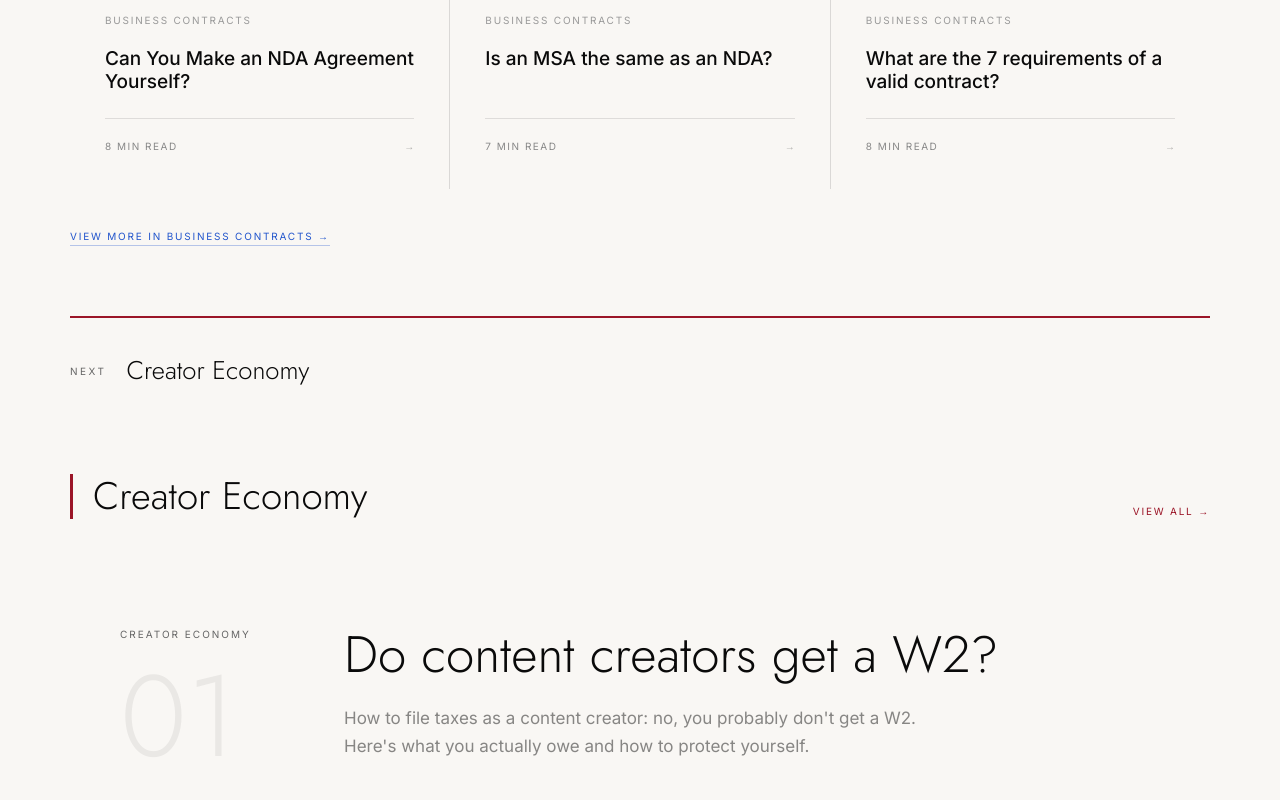
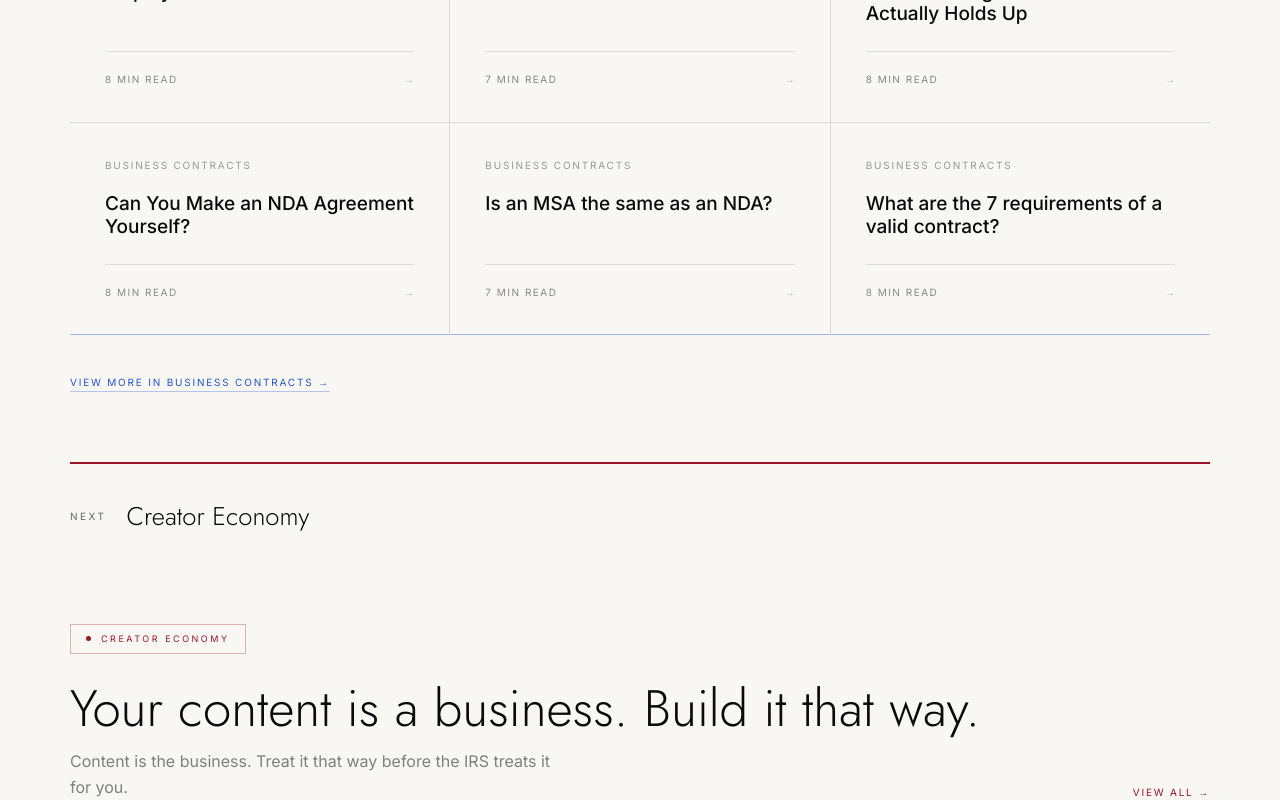
Before and after one commit to jonrosenfield/delinaesq, a Next.js app in the folder delina-esq/: page /business-law-library in a window 1280 px wide. Shown: the part 1700-2500 px from the top of the page. Built offline with nearby package versions, Linux system fonts and the light colour scheme.

Commit message:
library homepage update and library update

```diff
--- a/delina-esq/src/app/business-law-library/LibraryClient.tsx
+++ b/delina-esq/src/app/business-law-library/LibraryClient.tsx
@@ -1,6 +1,7 @@
 'use client'
 
 import { useState, useMemo, useRef } from 'react'
+import { useSearchParams } from 'next/navigation'
 import Link from 'next/link'
 
 export interface PostMeta {
@@ -11,6 +12,34 @@ export interface PostMeta {
   date: string
   readTime: string
   tags: string[]
+}
+
+const CATEGORY_HEADLINE: Record<string, string> = {
+  'Business Contracts':         'Read it before you sign it.',
+  'Creator Economy':            'Your content is a business. Build it that way.',
+  'Tax Strategy':               'Your tax exposure is a choice.',
+  'LLC & Entity':               'Formation is just the beginning.',
+  'Prenuptial Agreements':      'The conversation that protects everything else.',
+  'Postnuptial Agreements':     "It's not too late to get it in writing.",
+  'Nonprofit':                  'Purpose needs structure to survive.',
+  'S-Corp Strategy':            'The election that changes everything.',
+  'Startup & Founder Advisory': 'Build the company like you plan to keep it.',
+  'E-Commerce Law':             'Digital shelves. Real legal exposure.',
+  'Trademark':                  'Your name is worth protecting.',
+}
+
+const CATEGORY_DESCRIPTION: Record<string, string> = {
+  'Business Contracts':         'The contract you sign in a hurry is the one you spend two years trying to get out of.',
+  'Creator Economy':            'Content is the business. Treat it that way before the IRS treats it for you.',
+  'Tax Strategy':               'Understanding your tax exposure is the highest-leverage move you can make at your income level.',
+  'LLC & Entity':               'Formation is the beginning of the plan. What you do after filing is the actual plan.',
+  'Prenuptial Agreements':      'Having the conversation once, clearly, costs less than having it through attorneys later.',
+  'Postnuptial Agreements':     'Circumstances change. Your agreements should keep pace.',
+  'Nonprofit':                  'A mission without legal structure is just an intention.',
+  'S-Corp Strategy':            'The right election at the right time can change your tax picture permanently.',
+  'Startup & Founder Advisory': 'The decisions you make before you raise money are the ones you live with longest.',
+  'E-Commerce Law':             'Selling online is still selling. The obligations are the same.',
+  'Trademark':                  'Your brand is an asset. Protect it like one.',
 }
 
 const CATEGORY_COLOR: Record<string, string> = {
@@ -105,19 +134,30 @@ function EditorialView({ posts, categories, onCategoryClick }: {
         return (
           <div key={section.cat} className="pt-16 pb-2">
             {/* Section heading */}
-            <div className="flex items-end justify-between mb-8">
-              <div className="flex items-center gap-4">
-                <div className="w-[3px] h-9 flex-shrink-0" style={{ backgroundColor: section.color }} />
+            <div className="flex flex-col md:flex-row md:items-end md:justify-between gap-6 mb-10">
+              <div>
+                {/* Category pill */}
+                <div className="inline-flex items-center gap-2 border px-3 py-1.5 mb-6" style={{ borderColor: `${section.color}50` }}>
+                  <span className="w-1 h-1 rounded-full flex-shrink-0" style={{ backgroundColor: section.color }} />
+                  <span className="font-mono text-[9px] uppercase tracking-[0.28em]" style={{ color: section.color }}>
+                    {section.cat}
+                  </span>
+                </div>
                 <h2
-                  className="font-display font-light text-ink leading-none"
-                  style={{ fontSize: 'clamp(1.6rem, 3vw, 2.6rem)' }}
+                  className="font-display font-light text-ink leading-[0.95]"
+                  style={{ fontSize: 'clamp(2rem, 4vw, 3.2rem)' }}
                 >
-                  {section.cat}
+                  {CATEGORY_HEADLINE[section.cat] ?? section.cat}
                 </h2>
+                {CATEGORY_DESCRIPTION[section.cat] && (
+                  <p className="font-sans text-[16px] text-ink/50 mt-3 max-w-[480px] leading-relaxed">
+                    {CATEGORY_DESCRIPTION[section.cat]}
+                  </p>
+                )}
               </div>
               <button
                 onClick={() => onCategoryClick(section.cat)}
-                className="font-mono text-[10px] uppercase tracking-[0.18em] transition-colors hidden md:block"
+                className="font-mono text-[10px] uppercase tracking-[0.18em] transition-colors flex-shrink-0"
                 style={{ color: section.color }}
               >
                 View all →
@@ -308,8 +348,11 @@ function CategoryNavItem({
 
 /* ── MAIN ────────────────────────────────────────────────────── */
 export function LibraryClient({ posts }: { posts: PostMeta[] }) {
+  const searchParams = useSearchParams()
+  const initialCategory = searchParams.get('category') ?? 'All'
+
   const [query, setQuery] = useState('')
-  const [activeCategory, setActiveCategory] = useState('All')
+  const [activeCategory, setActiveCategory] = useState(initialCategory)
   const [hoveredCategory, setHoveredCategory] = useState<string | null>(null)
   const [searchFocused, setSearchFocused] = useState(false)
   const gridRef = useRef<HTMLDivElement>(null)
--- a/delina-esq/src/app/business-law-library/page.tsx
+++ b/delina-esq/src/app/business-law-library/page.tsx
@@ -1,3 +1,4 @@
+import { Suspense } from 'react'
 import { Navbar } from '@/components/layout/Navbar'
 import { Footer } from '@/components/layout/Footer'
 import { POSTS } from '@/data/posts'
@@ -45,8 +46,10 @@ export default function LawLibrary() {
     <main className="bg-parchment pt-[52px]">
       <Navbar />
 
-      {/* Client component handles all search/filter/display */}
-      <LibraryClient posts={merged} />
+      {/* Suspense required for useSearchParams inside LibraryClient */}
+      <Suspense fallback={null}>
+        <LibraryClient posts={merged} />
+      </Suspense>
 
       <Footer />
     </main>
--- a/delina-esq/src/app/page.tsx
+++ b/delina-esq/src/app/page.tsx
@@ -19,6 +19,7 @@ export const metadata: Metadata = {
 
 const SECTION_CONFIG: Array<{
   category: string
+  headline: string
   description: string
   color: string
   practiceHref: string
@@ -26,6 +27,7 @@ const SECTION_CONFIG: Array<{
 }> = [
   {
     category: 'Tax Strategy',
+    headline: 'Your tax exposure is a choice.',
     description: 'Understanding your tax exposure is the highest-leverage move you can make at your income level.',
     color: '#1A3A6E',
     practiceHref: '/tax-attorney-small-business',
@@ -33,6 +35,7 @@ const SECTION_CONFIG: Array<{
   },
   {
     category: 'Creator Economy',
+    headline: 'Your content is a business. Build it that way.',
     description: 'Content is the business. Treat it that way before the IRS treats it for you.',
     color: '#9B1527',
     practiceHref: '/creator-attorney',
@@ -40,6 +43,7 @@ const SECTION_CONFIG: Array<{
   },
   {
     category: 'Business Contracts',
+    headline: 'Read it before you sign it.',
     description: 'The contract you sign in a hurry is the one you spend two years trying to get out of.',
     color: '#2255CC',
     practiceHref: '/business-contract-attorney',
@@ -47,6 +51,7 @@ const SECTION_CONFIG: Array<{
   },
   {
     category: 'LLC & Entity',
+    headline: 'Formation is just the beginning.',
     description: 'Formation is the beginning of the plan. What you do after filing is the actual plan.',
     color: '#8090A8',
     practiceHref: '/business-structure-attorney',
@@ -54,6 +59,7 @@ const SECTION_CONFIG: Array<{
   },
   {
     category: 'Prenuptial Agreements',
+    headline: 'The conversation that protects everything else.',
     description: 'Having the conversation once, clearly, costs less than having it through attorneys later.',
     color: '#9B1527',
     practiceHref: '/prenuptial-agreement-attorney',
--- a/delina-esq/src/components/sections/FeaturedArticles.tsx
+++ b/delina-esq/src/components/sections/FeaturedArticles.tsx
@@ -13,6 +13,7 @@ export interface FeaturedPost {
 
 export interface CategorySection {
   category: string
+  headline: string
   description: string
   color: string
   practiceHref: string
@@ -150,7 +151,7 @@ function SectionBridge({
         </h3>
       </div>
       <Link
-        href="/business-law-library"
+        href={`/business-law-library?category=${encodeURIComponent(next.category)}`}
         className="font-mono text-[10px] uppercase tracking-[0.2em] text-mist hover:text-ink transition-colors hidden md:block"
       >
         View all →
@@ -172,13 +173,18 @@ function CategorySectionBlock({
       {/* Section header */}
       <div className="flex flex-col md:flex-row md:items-end md:justify-between gap-6 mb-10">
         <div>
-          {/* Colored rule above heading */}
-          <div className="w-10 h-[3px] mb-5" style={{ backgroundColor: section.color }} />
+          {/* Category tag */}
+          <div className="inline-flex items-center gap-2 border px-3 py-1.5 mb-6" style={{ borderColor: `${section.color}50` }}>
+            <span className="w-1 h-1 rounded-full flex-shrink-0" style={{ backgroundColor: section.color }} />
+            <span className="font-mono text-[9px] uppercase tracking-[0.28em]" style={{ color: section.color }}>
+              {section.category}
+            </span>
+          </div>
           <h2
             className="font-display font-light text-ink leading-[0.95]"
             style={{ fontSize: 'clamp(2rem, 4vw, 3.2rem)' }}
           >
-            {section.category}
+            {section.headline}
           </h2>
           <p className="font-sans text-[16px] text-ink/50 mt-3 max-w-[480px] leading-relaxed">
             {section.description}
@@ -186,7 +192,7 @@ function CategorySectionBlock({
         </div>
         <div className="flex items-center gap-5 flex-shrink-0">
           <Link
-            href={`/business-law-library`}
+            href={`/business-law-library?category=${encodeURIComponent(section.category)}`}
             className="font-mono text-[10px] uppercase tracking-[0.18em] text-mist hover:text-ink transition-colors"
           >
             All Articles →
@@ -218,7 +224,7 @@ function CategorySectionBlock({
       {/* View more link */}
       <div className="mt-8 flex items-center justify-between">
         <Link
-          href={`/business-law-library`}
+          href={`/business-law-library?category=${encodeURIComponent(section.category)}`}
           className="font-mono text-[10px] uppercase tracking-[0.18em] border-b pb-px transition-colors"
           style={{ color: section.color, borderColor: `${section.color}50` }}
         >
@@ -248,7 +254,7 @@ export function FeaturedArticles({ sections }: { sections: CategorySection[] })
         <div className="pt-20 pb-4 flex items-end justify-between">
           <div>
             <span className="font-mono text-[0.625rem] uppercase tracking-[0.25em] text-mist block mb-4">
-              Law Library · California Legal Strategy
+              Law Library · Tax, Contracts & Business Structure
             </span>
             <h2
               className="font-display font-light text-ink leading-[0.95]"
```
